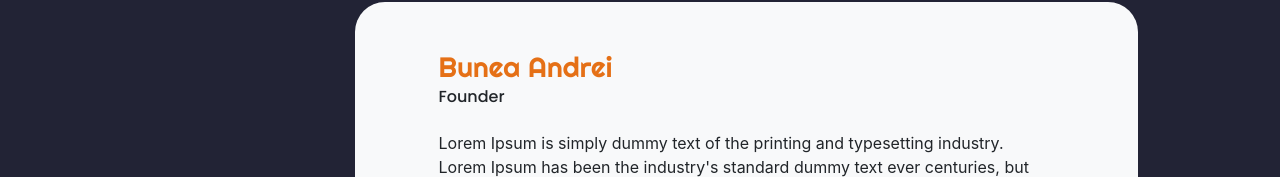
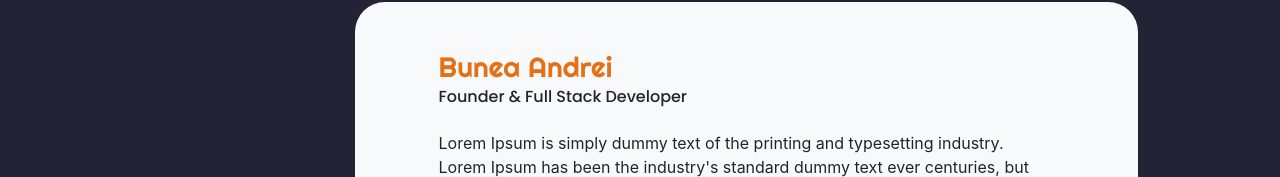
Before and after one commit to AchieveValue/portofolio-frontend, a React (Create React App) app: page / in a window 1280 px wide. Shown: the part 1372-1549 px from the top of the page. Built offline with nearby package versions, Linux system fonts and the light colour scheme.

Commit message:
Small Change

```diff
--- a/src/Components/About.js
+++ b/src/Components/About.js
@@ -9,14 +9,14 @@ const About = () => {
             animate: useAnimation(),
             id: 0,
             nume: 'Bunea Andrei',
-            pozitie: 'Founder',
+            pozitie: 'Founder & Full Stack Developer',
             descriere: `Lorem Ipsum is simply dummy text of the printing and typesetting industry. Lorem Ipsum has been the industry's standard dummy text ever centuries, but also the leap into electronic typesetting, remaining essentially unchanged. It was popularised in the 1960s with the release of.`
         },
         {
             animate: useAnimation(),
             id: 1,
             nume: 'Jomaa Abbas',
-            pozitie: 'Co-Founder',
+            pozitie: 'Co-Founder & Full Stack Developer',
             descriere: `Lorem Ipsum is simply dummy text of the printing and typesetting industry. Lorem Ipsum has been the industry's standard dummy text ever centuries, but also the leap into electronic typesetting, remaining essentially unchanged. It was popularised in the 1960s with the release of.`
         },
         {
@@ -36,14 +36,7 @@ const About = () => {
         {
             animate: useAnimation(),
             id: 4,
-            nume: 'Prietenul lui Iordy',
-            pozitie: 'Front-end Developer',
-            descriere: `Lorem Ipsum is simply dummy text of the printing and typesetting industry. Lorem Ipsum has been the industry's standard dummy text ever centuries, but also the leap into electronic typesetting, remaining essentially unchanged. It was popularised in the 1960s with the release of.`
-        },
-        {
-            animate: useAnimation(),
-            id: 4,
-            nume: 'Paola',
+            nume: 'Bîra Paola',
             pozitie: 'Project Manager',
             descriere: `Lorem Ipsum is simply dummy text of the printing and typesetting industry. Lorem Ipsum has been the industry's standard dummy text ever centuries, but also the leap into electronic typesetting, remaining essentially unchanged. It was popularised in the 1960s with the release of.`
         },
@@ -67,13 +60,14 @@ const About = () => {
 
     const parent = {
         hidden: {
-            opacity: 1,
+            opacity: 0,
         },
         show: {
             opacity: 1,
             transition: {
-                delay: 1,
+                delay: 0.5,
                 duration: 0.5,
+                ease: "easeOut",
                 staggerChildren: 2,
                 delayChildren: 2
             }
@@ -161,9 +155,9 @@ const About = () => {
                 </div>
             </LazyLoad>
 
-            <LazyLoad height={400}>
+            <LazyLoad height={200} >
                 <div className="container-fluid py-2 d-flex justify-content-center" style={{ background: '#222335' }}>
-                    <motion.div className="container row d-flex justify-content-end px-5">
+                    <motion.div className="container row d-flex justify-content-end px-5" variants={children2}>
                         <div className="col-9 bg-light pt-5 pb-4 bg-light mr-4" style={{ borderRadius: '30px', paddingLeft: '8%', paddingRight: '8%'}}>
                             <h3 className="rightenous mb-1" style={{ color: '#E57016' }}>{selectedTeamate.nume}</h3>
                             <h6 className="poppins font-weight-regular mb-4">{selectedTeamate.pozitie}</h6>
```
